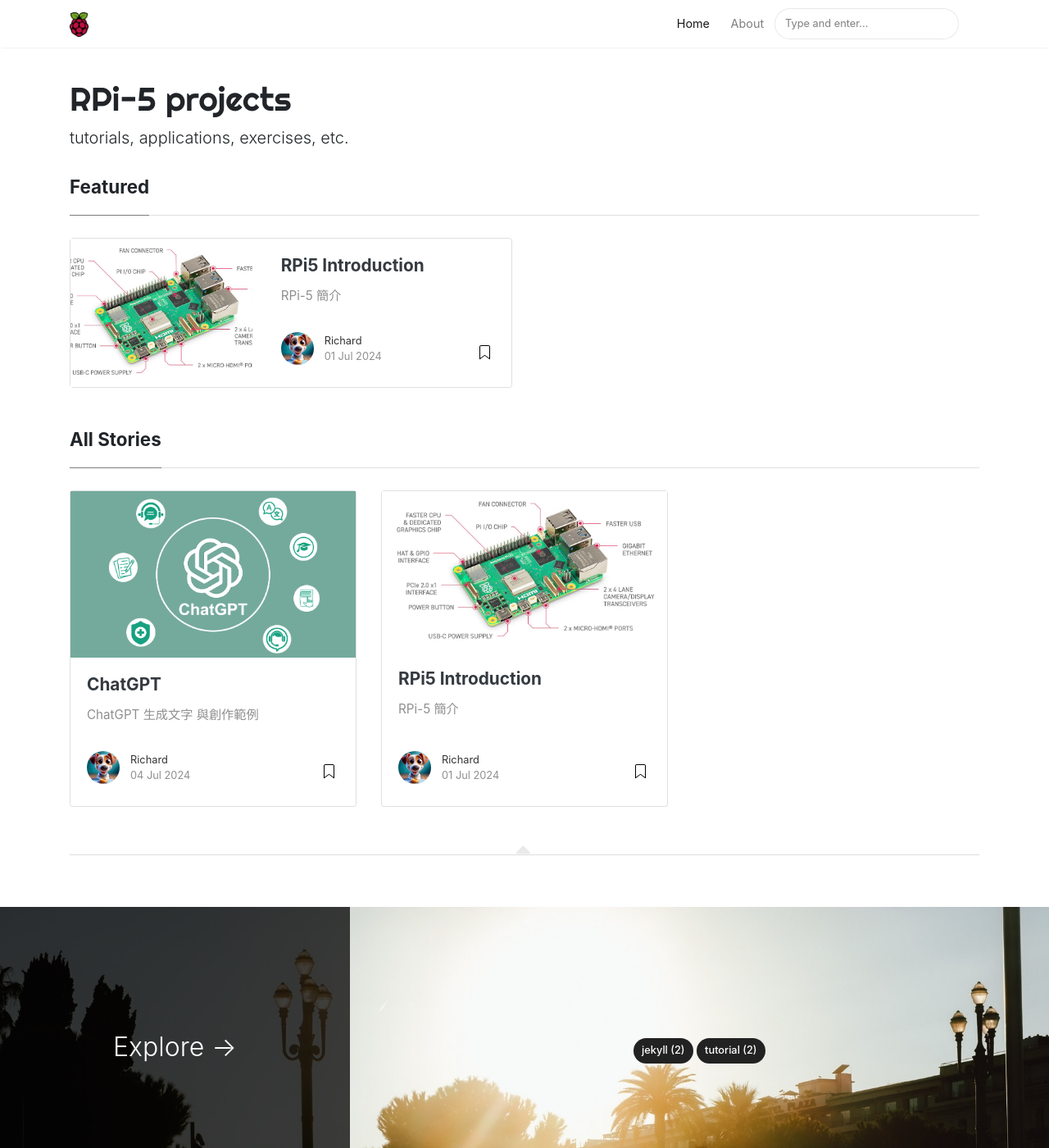
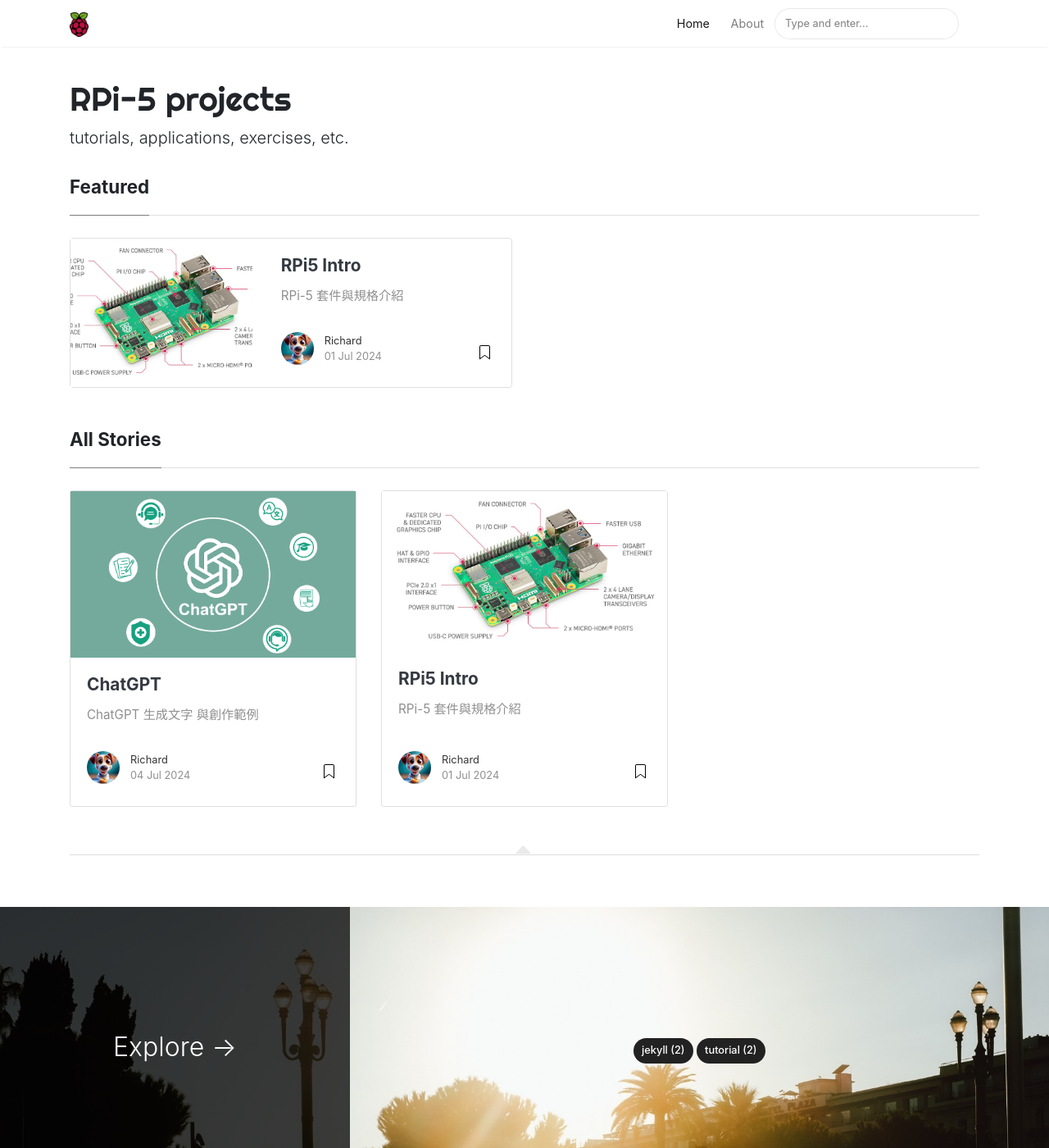
Before and after one commit to rkuo2000/RPi5-project, a Jekyll site: the page built from index.html, in a window 1280 px wide and 1400 px high. Shown: the whole window at 82% size. Built offline with Jekyll 4.4.1, drawn with Linux system fonts in a browser that asks for light colours; nearby versions of some CDN libraries; the list of posts is cut into pages by our own code.

Commit message:
Update 2024-07-01-RPi5-intro.md

```diff
--- a/_posts/2024-07-01-RPi5-intro.md
+++ b/_posts/2024-07-01-RPi5-intro.md
@@ -1,6 +1,6 @@
 ---
 layout: post
-title:  "RPi5 Introduction"
+title:  "RPi5 Intro"
 author: rkuo
 categories: [ Jekyll, tutorial ]
 tags: [red, yellow]
@@ -10,8 +10,9 @@ featured: true
 hidden: false
 ---
 
-RPi-5 簡介
+RPi-5 套件與規格介紹
 
+---
 ### RPi-5B 套件
 [【微控】含稅、樹莓派 Raspberry Pi 5 B（4GB、8GB）靜音高效鋁合金外殼套件](https://www.ruten.com.tw/item/show?21407267192911)<br>
 ![](https://gcs.rimg.com.tw/g1/5/48/db/21407287949531_158.jpg)
@@ -21,7 +22,7 @@ RPi-5 簡介
 樹莓派 5 搭載一顆64位元四核心 Arm Cortex-A76 處理器，運行速度達2.4GHz，相對於樹莓派 4，CPU效能提升了2-3倍。搭配800MHz的VideoCore VII GPU，提供顯著提升的圖形效能；支援雙4Kp60 HDMI顯示輸出<br>
 
 **Processor:** <br>
-    Broadcom BCM2712 2.4GHz quad-core 64-bit Arm Cortex-A76 CPU, with Cryptographic Extension, 512KB per-core L2 caches, and a 2MB shared L3 cache<br>
+* Broadcom BCM2712 2.4GHz quad-core 64-bit Arm Cortex-A76 CPU, with Cryptographic Extension, 512KB per-core L2 caches, and a 2MB shared L3 cache<br>
 
 **Features:**<br>
 * VideoCore VII GPU, supporting OpenGL ES 3.1, Vulkan 1.2
```
